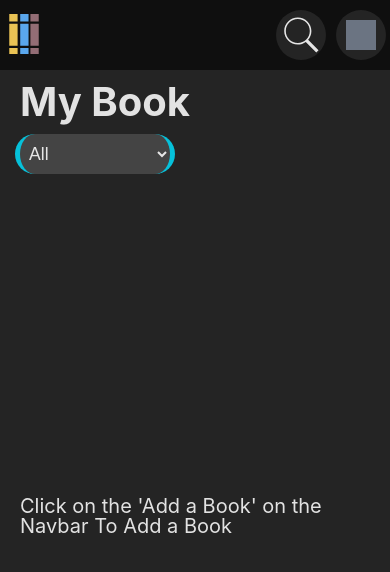
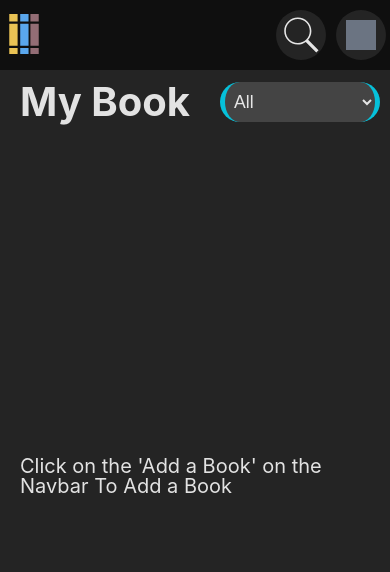
Before and after one commit to sumit9722/BookFinder, a React (Vite) app: page / in a window 390 px wide. Shown: the top 572 px of the page. Built offline with nearby package versions, Linux system fonts and the light colour scheme; grey boxes are pictures that could not be loaded.

Commit message:
some changes

```diff
--- a/src/YourBook.css
+++ b/src/YourBook.css
@@ -88,4 +88,14 @@
     .yourbooktabsdiv{
         display: none;
     }
+
+    .topheads{
+        display: flex;
+        justify-content: space-between;
+        align-items: center;
+    }
+    .tabselect{
+        margin-top: 10px;
+        margin-right: 10px;
+    }
 }
--- a/src/YourBook.jsx
+++ b/src/YourBook.jsx
@@ -119,6 +119,7 @@
 
     return (
         <div className="yourbookbody">
+            <div className="topheads">
                 <h1 className="headingwebsite">My Book</h1>
                 <div className="yourbooktabsdiv">
                     <div className="yourbooktabs">
@@ -138,6 +139,7 @@
                         <option value={2}>Finish Reading</option>
                         <option value={3}>Plan To Read</option>
                 </select>
+            </div>
             <div className="yourbooks"><div className='books'>{books}</div></div>
         </div>
     )
```
Lines whose indentation alone changed are shown as unchanged.
